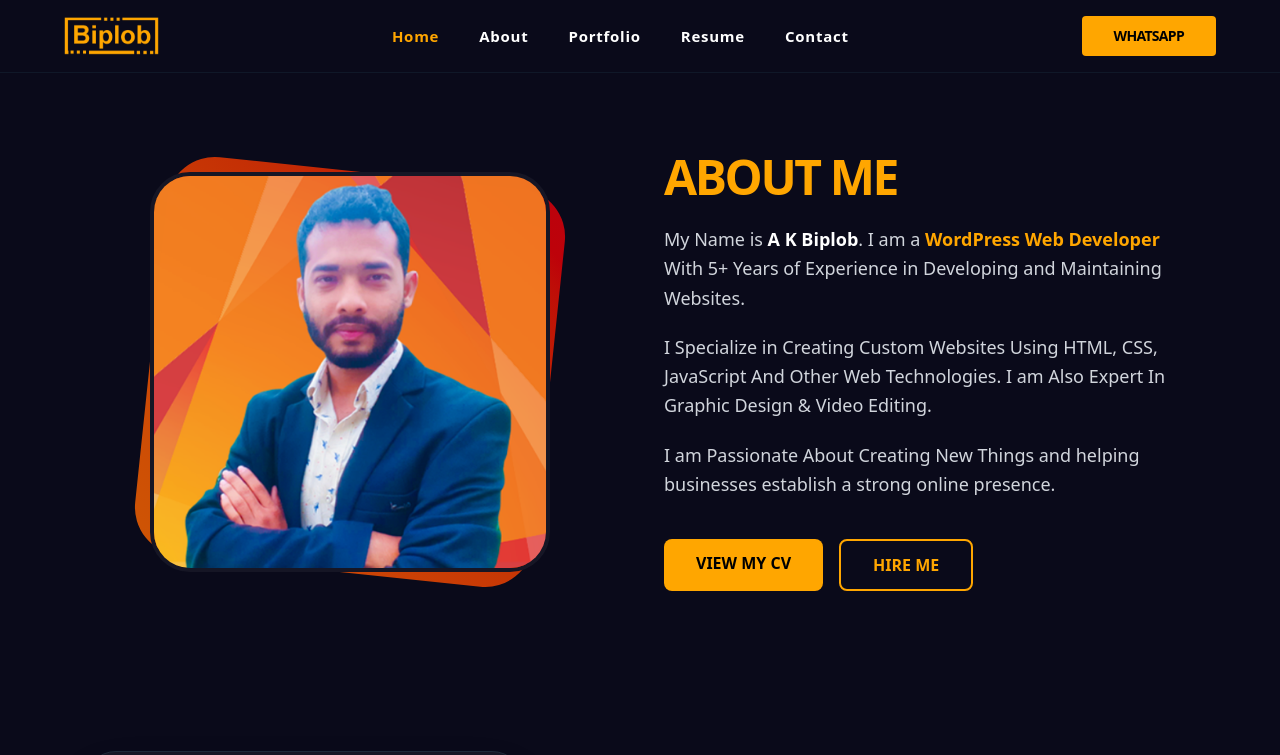
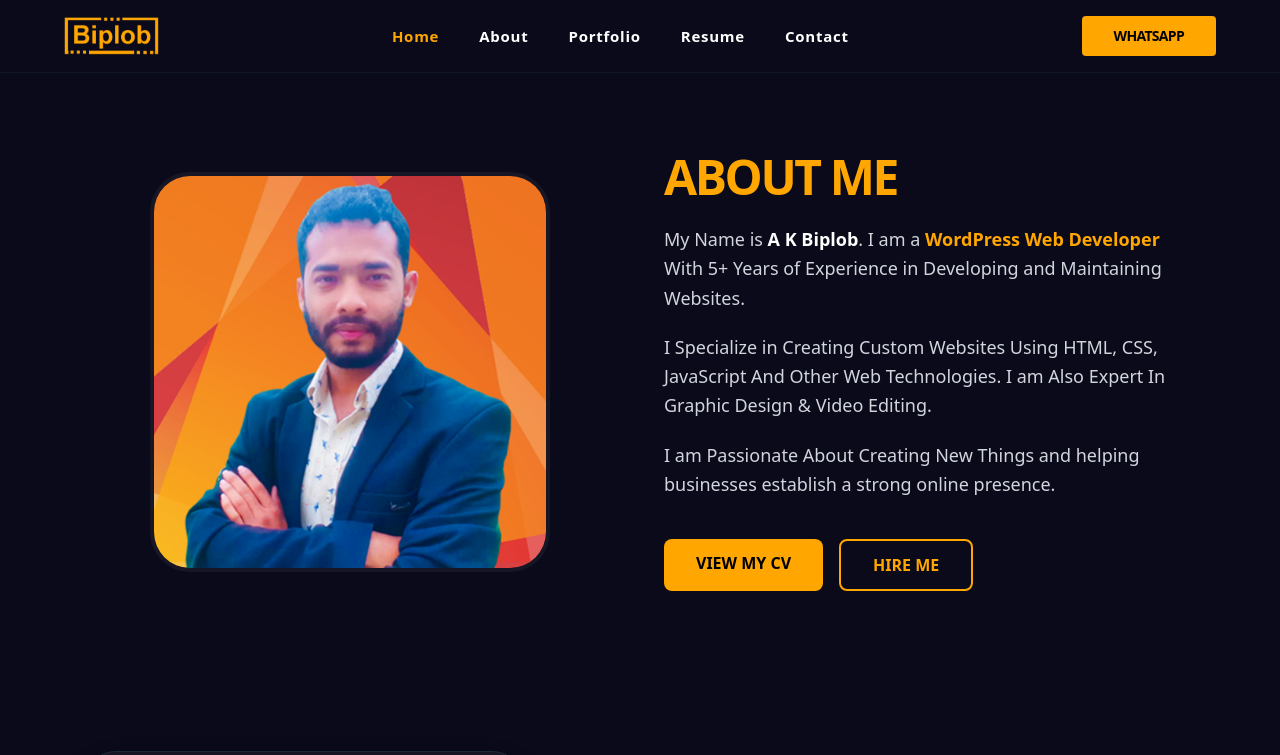
Before and after one commit to akbiplobx/biplob-portfolio, a Next.js app: page /about in a window 1280 px wide. Shown: the top 755 px of the page. Built offline with nearby package versions, Linux system fonts and the light colour scheme.

Commit message:
Update About.jsx

```diff
--- a/src/components/About.jsx
+++ b/src/components/About.jsx
@@ -11,7 +11,6 @@ const About = () => {
         <div className="flex-1 flex justify-center relative">
           <div className="relative w-[300px] h-[300px] md:w-[400px] md:h-[400px]">
             {/* Background Decorative Shape (Image 12 এর মতো) */}
-            <div className="absolute inset-0 bg-gradient-to-tr from-orange-500 to-red-600 rounded-[3rem] rotate-6 opacity-80"></div>
 
             {/* Actual Image */}
             <div className="relative z-10 w-full h-full overflow-hidden rounded-[2.5rem] border-4 border-[#161625]">
```
